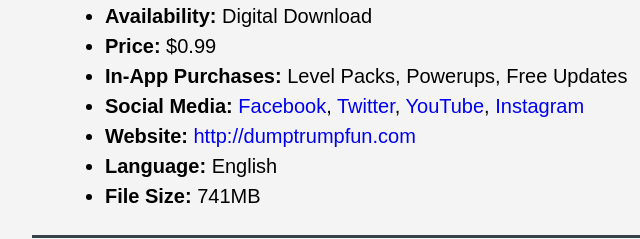
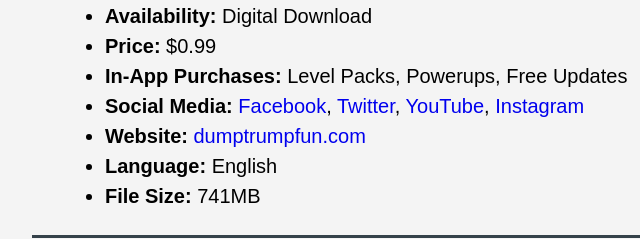
Before and after one commit to alexchacon2341/dumptrump, a website: page public/press.html in a window 1280 px wide. Shown: the part 1081-1320 px from the top of the page, 0-640 px from the left. Drawn offline with Linux system fonts and the light colour scheme.

Commit message:
dumptrump

```diff
--- a/public/press.html
+++ b/public/press.html
@@ -67,7 +67,7 @@
           <li><b>Price:</b> $0.99</li>
           <li><b>In-App Purchases:</b> Level Packs, Powerups, Free Updates</li>
           <li><b>Social Media:</b> <a style="text-decoration:none;" href="https://www.facebook.com/pg/dumptrumpgame/photos/?ref=page_internal">Facebook</a>, <a style="text-decoration:none;" href="https://twitter.com/dumptrump_game">Twitter</a>, <a style="text-decoration:none;" href="https://www.youtube.com/channel/UCgT3mFkDPKkR1dgVRoA2H9w">YouTube</a>, <a style="text-decoration:none;" href="https://www.instagram.com/dumptrump_game/?hl=en">Instagram</a></li>
-          <li><b>Website:</b> <a style="text-decoration:none;" href="http://dumptrumpfun.com">http://dumptrumpfun.com</a></li>
+          <li><b>Website:</b> <a style="text-decoration:none;" href="http://dumptrumpfun.com">dumptrumpfun.com</a></li>
           <li><b>Language:</b> English</li>
           <li><b>File Size:</b> 741MB</li>
         </ul>
```
